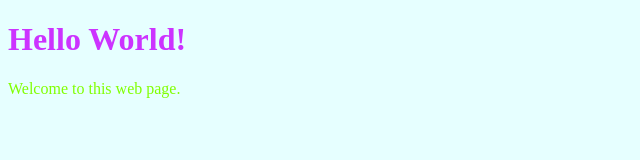
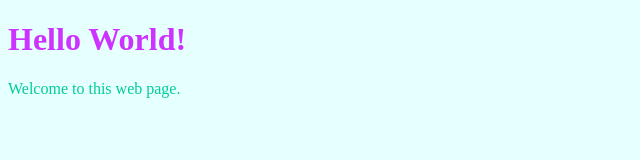
Before and after one commit to Melissa-Julia/Melissa-Julia.github.io, a plain HTML site: page index.html in a window 1280 px wide. Shown: the whole page, without its empty margins (0-640 px from the left). Drawn offline with Linux system fonts and the light colour scheme.

Commit message:
Update index.html

```diff
--- a/index.html
+++ b/index.html
@@ -4,7 +4,7 @@
     <style>
       body {background-color: #e6ffff;}
       h1 {color: #cc33ff;}
-      p {color: #80ff00;}
+      p {color: #00cc99;}
     </style>
   </head>
 <body>
```
